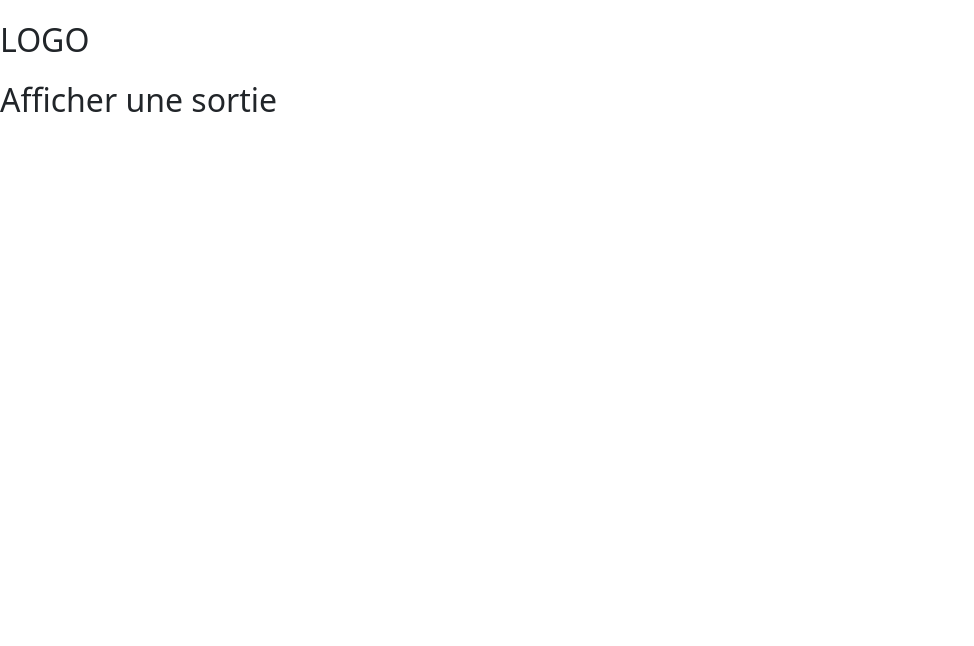
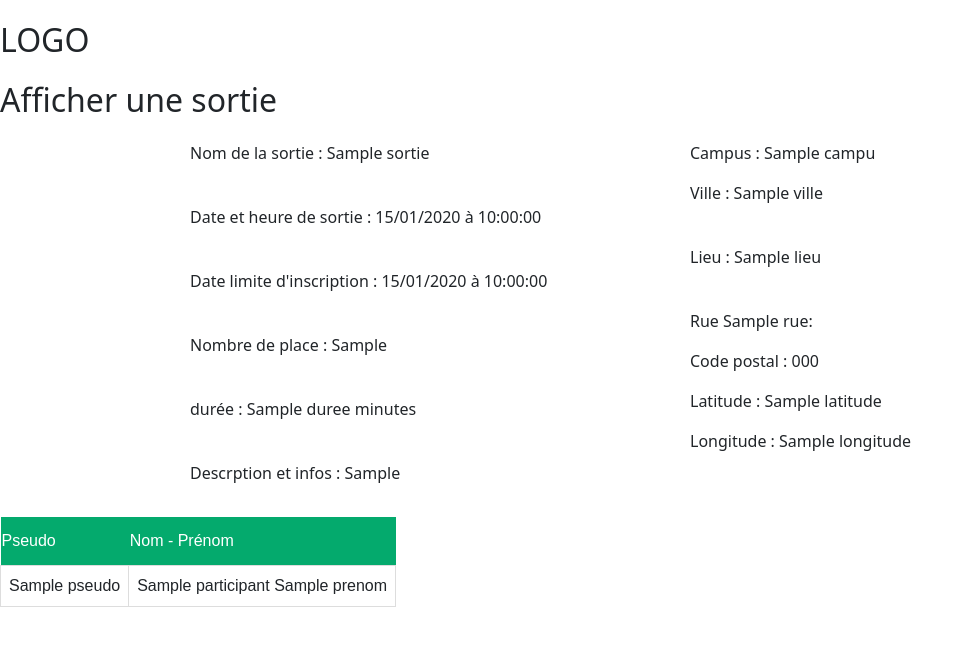
Before and after one commit to MrAsuKo/sortir, a Symfony app: template templates/sortie/afficher.html.twig in a window 1280 px wide. Shown: the top 646 px of the page, without its empty margins (0-974 px from the left). Run offline with Twig, Linux system fonts and the light colour scheme; the template is opened without the code that fills it: most values are stand-ins (such as "Sample title", 1, 10 or a date in 2020); some libraries are stand-ins or nearby versions.

Commit message:
Affichage

```diff
--- a/src/Form/SortieType.php
+++ b/src/Form/SortieType.php
@@ -55,7 +55,8 @@ class SortieType extends AbstractType
                 IntegerType::class,
                 [
                     "label" => "Durée : ",
-                    "attr" => ["class" => "form"]
+                    "attr" => ["class" => "form",
+                    "onchange" => "select()"]
                 ]
             )
             ->add('infosSortie',
--- a/templates/accueil/index.html.twig
+++ b/templates/accueil/index.html.twig
@@ -48,7 +48,7 @@
                 <td class="campus_td"></td>
                 <td class="campus_td">{{ sortie.organisateur }}</td>
                 <td class="campus_td">
-                    <a href="">Afficher</a>
+                    <a href="{{ path('sortie_afficher', {'id': sortie.id}) }}">Afficher -
 
 
                         {% if  user in sortie.participant %}
--- a/templates/sortie/afficher.html.twig
+++ b/templates/sortie/afficher.html.twig
@@ -6,4 +6,79 @@
     <div>
         <h1>Afficher une sortie</h1>
     </div>
+    <div class="sortieForm">
+        <div class="sortieCol">
+            <div>
+                <p>Nom de la sortie : {{ sortie.nom }}</p>
+            </div>
+            <br>
+            <div>
+                <p>Date et heure de sortie : {{ sortie.dateHeureDebut | date('d/m/Y à G:i:s')}}</p>
+            </div>
+            <br>
+            <div>
+                <p> Date limite d'inscription : {{ sortie.dateLimiteInscription | date('d/m/Y à G:i:s') }}</p>
+            </div>
+            <br>
+            <div>
+                <p>Nombre de place : {{ sortie.nbInscriptionsMax }}</p>
+            </div>
+            <br>
+            <div>
+                <p> durée : {{ sortie.duree }} minutes</p>
+            </div>
+            <br>
+            <div>
+                <p>Descrption et infos : {{ sortie.infosSortie }}</p>
+            </div>
+        </div>
+        <div class="sortieInter"></div>
+        <div class="sortieCol">
+            <div>
+                <p>Campus : {{ sortie.campus.nom }} </p>
+            </div>
+            <div>
+                <p>Ville : {{ sortie.lieu.ville.nom}} </p>
+            </div>
+            <br>
+            <div>
+                <p>Lieu : {{ sortie.lieu.nom}} </p>
+            </div>
+            <br>
+            <div>
+                <p>Rue  {{ sortie.lieu.rue}}: </p>
+            </div>
+            <div>
+                <p id="CP" >Code postal : {{ sortie.lieu.ville.codePostal}} </p>
+            </div>
+            <div>
+                <p>Latitude : {{ sortie.lieu.latitude}} </p>
+            </div>
+            <div>
+                <p>Longitude : {{ sortie.lieu.longitude}} </p>
+            </div>
+        </div>
+        </div>
+    <div>
+
+        <table class="ville_table">
+            <thead>
+            <tr class="ville_tr">
+                <td class="ville_td_head">Pseudo</td>
+                <td class="ville_td_head">Nom - Prénom</td>
+            </tr>
+            </thead>
+            <tbody>
+            {% for part in sortie.participant %}
+            <p></p>
+                <tr class="ville_tr">
+                    <td class="ville_td">{{ part.pseudo }}</td>
+                    <td class="ville_td">{{ part.nom }} {{ part.prenom }}</td>
+                </tr>
+            {% endfor %}
+            </tbody>
+        </table>
+
+    </div>
+    <br>
 {% endblock %}
--- a/templates/sortie/creer.html.twig
+++ b/templates/sortie/creer.html.twig
@@ -67,7 +67,7 @@
                 <p id="rue"></p>
             </div>
             <div>
-                <p>Code postal : </p>
+                <p id="CP" >Code postal : </p>
                 <p id="cp"></p>
             </div>
             <div>
@@ -82,6 +82,6 @@
     </div>
     <br>
     {{ form_end(sortieForm) }}
-
+    <script type="text/javascript" src="{{ asset('js/selectionCodePostal.js') }}"></script>
     <script src="{{ asset('js/script.js') }}"></script>
 {% endblock %}
--- a/templates/sortie/modifier.html.twig
+++ b/templates/sortie/modifier.html.twig
@@ -6,4 +6,6 @@
     <div>
         <h1>Modifier une sortie</h1>
     </div>
+
+
 {% endblock %}
```
Also changed, not shown: public/js/selectionCodePostal.js (added, +24 -0 lines), src/Controller/SortieController.php (+6 -5 lines).
